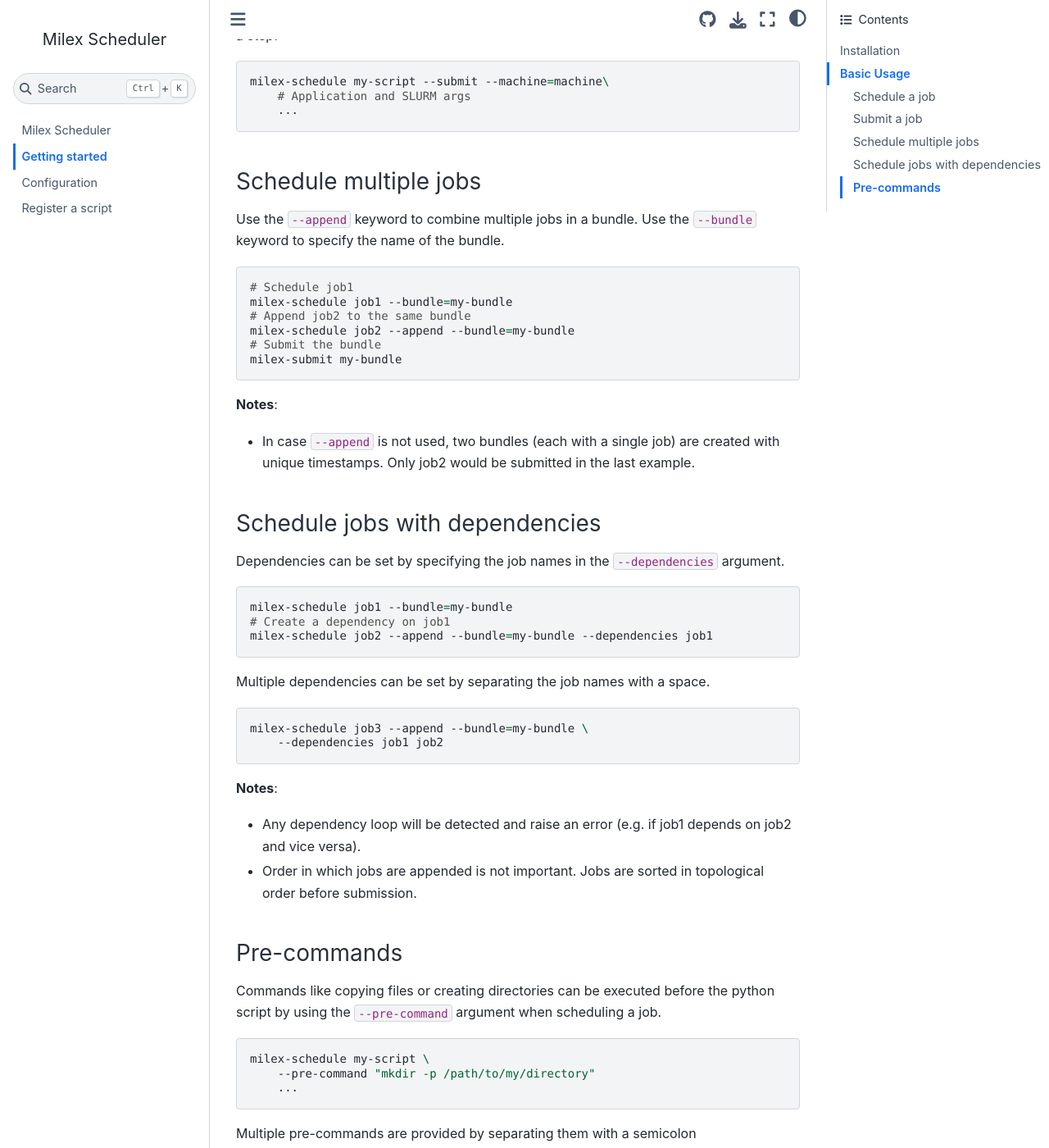
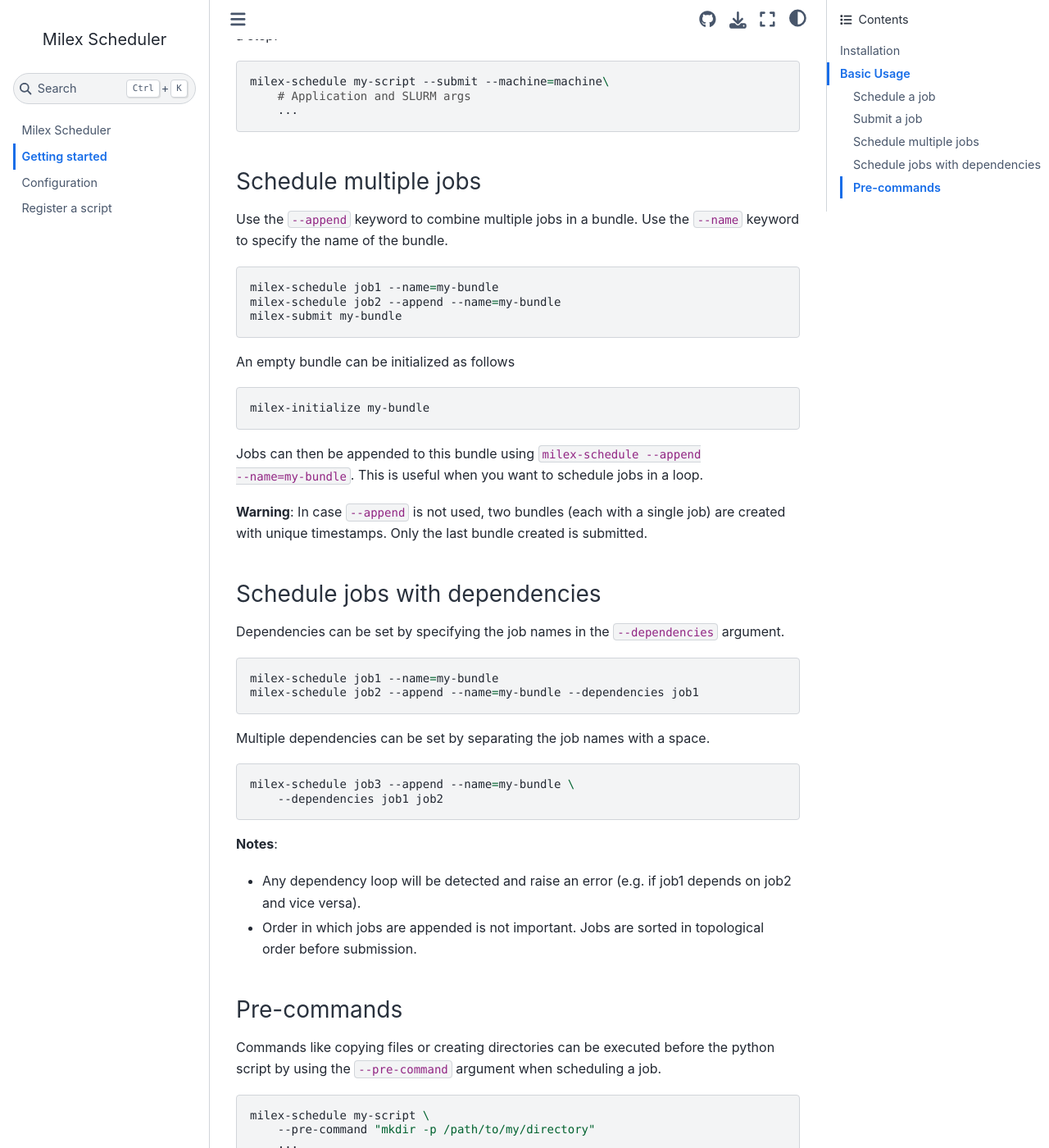
Before and after one commit to Ciela-Institute/milex_scheduler, a Jupyter Book: the page built from docs/getting_started.md, in a window 1280 px wide and 1400 px high, scrolled down 1517 px. Shown: the whole window at 82% size. Built offline with Jupyter Book 1.0.4 settings and Sphinx 7.4.7 and the Sphinx Book theme 1.1.4, drawn with Linux system fonts in a browser that asks for light colours.

Commit message:
Updated docs

````diff
--- a/docs/getting_started.md
+++ b/docs/getting_started.md
@@ -71,22 +71,24 @@
 ### Schedule multiple jobs
 
 Use the `--append` keyword to combine multiple jobs in a bundle. Use the
-`--bundle` keyword to specify the name of the bundle.
+`--name` keyword to specify the name of the bundle.
 
 ```bash
-# Schedule job1
-milex-schedule job1 --bundle=my-bundle
-# Append job2 to the same bundle
-milex-schedule job2 --append --bundle=my-bundle
-# Submit the bundle
+milex-schedule job1 --name=my-bundle
+milex-schedule job2 --append --name=my-bundle
 milex-submit my-bundle
 ```
 
-**Notes**:
+An empty bundle can be initialized as follows
+```bash
+milex-initialize my-bundle
+```
+Jobs can then be appended to this bundle using `milex-schedule --append --name=my-bundle`.
+This is useful when you want to schedule jobs in a loop.
 
-- In case `--append` is not used, two bundles (each with a single job) are
-  created with unique timestamps. Only job2 would be submitted in the last
-  example.
+**Warning**: In case `--append` is not used, two bundles (each with a single job) are
+created with unique timestamps. Only the last bundle created is submitted.
+
 
 ### Schedule jobs with dependencies
 
@@ -94,15 +96,14 @@
 argument.
 
 ```bash
-milex-schedule job1 --bundle=my-bundle
-# Create a dependency on job1
-milex-schedule job2 --append --bundle=my-bundle --dependencies job1
+milex-schedule job1 --name=my-bundle
+milex-schedule job2 --append --name=my-bundle --dependencies job1
 ```
 
 Multiple dependencies can be set by separating the job names with a space.
 
 ```bash
-milex-schedule job3 --append --bundle=my-bundle \
+milex-schedule job3 --append --name=my-bundle \
     --dependencies job1 job2
 ```
 
````
